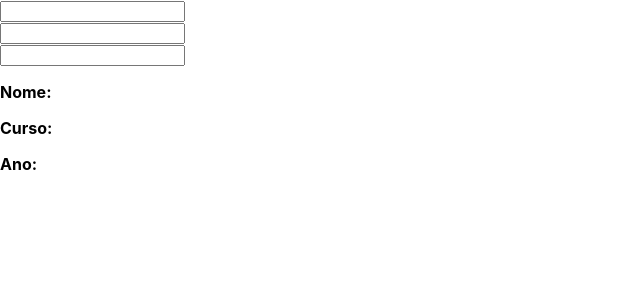
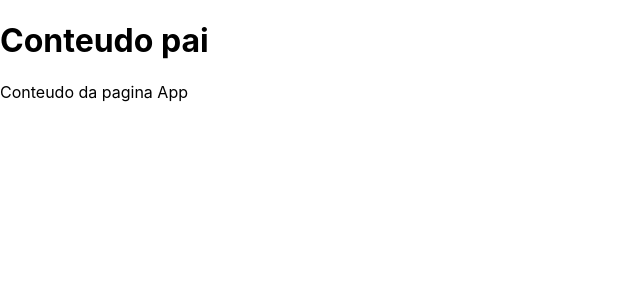
Before and after one commit to willpolitano/curso-react, a React (Create React App) app: page / in a window 1280 px wide. Shown: the top 300 px of the page, without its empty margins (0-640 px from the left). Built offline with nearby package versions, Linux system fonts and the light colour scheme; the HTML template or start-up script is replaced by a standard one.

Commit message:
Contenção

```diff
--- a/src/App.jsx
+++ b/src/App.jsx
@@ -1,34 +1,18 @@
-import React, {useState} from 'react'
+import React from 'react'
+import Pai from './Componentes/Pai'
 
 import './index.css'
 
 const App = () => {
 
-const [form, setForm] = useState({'nome' : '', 'curso' : '', 'ano' : ''})
-
-const handleChangeForm = (e) => {
-    if(e.target.getAttribute('name') == 'fnome') {
-        setForm({'nome' : e.target.value, 'curso' : form.curso, 'ano' : form.ano})
-    } else if(e.target.getAttribute('name') == 'fcurso') {
-        setForm({'nome' : form.nome, 'curso' : e.target.value, 'ano' : form.ano})
-    } else {
-        setForm({'nome' : form.nome, 'curso' : form.curso, 'ano' : e.target.value})
-    }
-}
-
-return (
-    <>
-        <input type="text" name="fnome" value={form.nome} onChange={(e) => handleChangeForm(e)} /><br/>
-        <input type="text" name="fcurso" value={form.curso} onChange={(e) => handleChangeForm(e)} /><br/>
-        <input type="text" name="fano" value={form.ano} onChange={(e) => handleChangeForm(e)} /><br/>
-
-
-        <p><strong>Nome: </strong> {form.nome}</p>
-        <p><strong>Curso: </strong> {form.curso}</p>
-        <p><strong>Ano: </strong> {form.ano}</p>
-    </>
-)
-
+    return (
+            <>
+                <Pai>
+                    <h1>Conteudo pai</h1>
+                    <p>Conteudo da pagina App</p>
+                </Pai>
+            </>
+    )
 }
 
 export default App;
--- /dev/null
+++ b/src/Componentes/Pai.jsx
@@ -0,0 +1,12 @@
+import React from 'react'
+
+const Pai = (props) => {
+    return (
+        <>
+            {props.children[0]}
+            {props.children[1]}
+        </>
+    )
+}
+
+export default Pai
```
